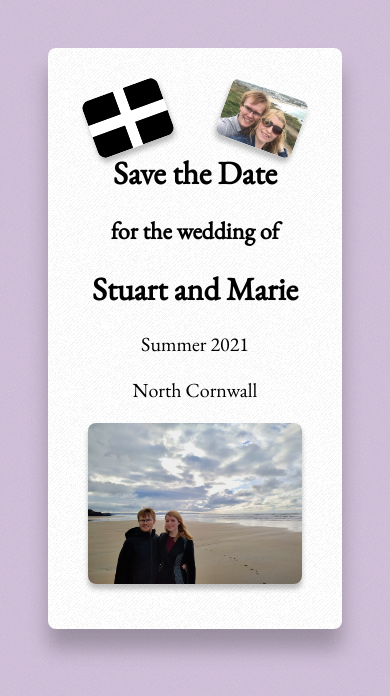
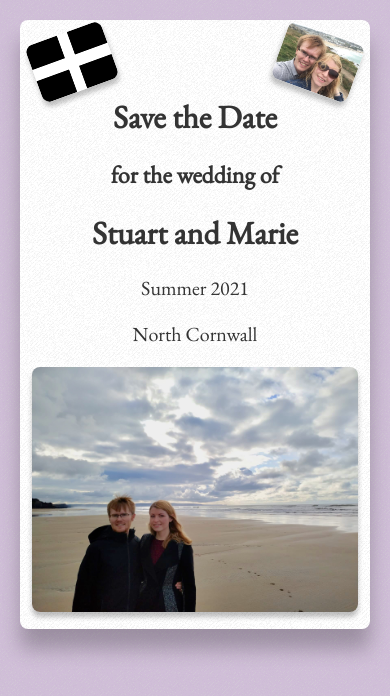
Before and after one commit to stuartgrigg/wedding-site, a plain HTML site: page index.html in a window 390 px wide. Drawn offline with nearby package versions, Linux system fonts and the light colour scheme.

Commit message:
media queries and favicon

```diff
--- a/index.html
+++ b/index.html
@@ -5,9 +5,88 @@
 <head>
     <meta charset="UTF-8">
     <meta name="viewport" content="width=device-width, initial-scale=1.0">
-    <link href="https://fonts.googleapis.com/css?family=EB+Garamond&display=block" rel="stylesheet">
-    <link rel="stylesheet" href="styles.css">
     <title>Marie and Stuart's Wedding</title>
+    <link rel=icon href=/favicon.png> <link href="https://fonts.googleapis.com/css?family=EB+Garamond&display=block"
+        rel="stylesheet">
+    <style>
+        /* Use box sizing everywhere */
+        html {
+            box-sizing: border-box;
+        }
+
+        *,
+        *:before,
+        *:after {
+            box-sizing: inherit;
+        }
+
+        body {
+            background-color: #d0bed8;
+            background-image: url(groovepaper.png);
+        }
+
+        p {
+            font-size: 20px;
+        }
+
+        .horizontal-container {
+            display: flex;
+            justify-content: center;
+            flex-direction: row;
+        }
+
+        .top-images {
+            display: flex;
+            justify-content: space-between;
+            flex-direction: row;
+        }
+
+        .top-images img {
+            width: 80px;
+            border-radius: 8px;
+            box-shadow: 0 5px 5px rgba(0, 0, 0, 0.25);
+        }
+
+        .card {
+            position: relative;
+            background-color: #fff;
+            background-image: url(groovepaper.png);
+            margin: 40px;
+            padding: 40px;
+            box-shadow: 0 20px 20px rgba(0, 0, 0, 0.25);
+            width: 360px;
+            border-radius: 8px;
+            font-family: "EB Garamond", serif;
+            font-display: block;
+            text-align: center;
+            color: #333;
+        }
+
+        @media only screen and (max-width: 600px) {
+            .card {
+                margin: 12px;
+                padding: 12px;
+            }
+        }
+
+        .top-header {
+            margin-top: 4px;
+        }
+
+        .cornwall-img {
+            transform: rotate(-20deg);
+        }
+
+        .us-cliff-img {
+            transform: rotate(20deg);
+        }
+
+        .us-beach-img {
+            width: 100%;
+            border-radius: 8px;
+            box-shadow: 0 5px 5px rgba(0, 0, 0, 0.25);
+        }
+    </style>
 </head>
 
 <body>
--- a/styles.css
+++ /dev/null
@@ -1,68 +0,0 @@
-/* Use box sizing everywhere */
-html {
-  box-sizing: border-box;
-}
-*,
-*:before,
-*:after {
-  box-sizing: inherit;
-}
-
-body {
-  background-color: #d0bed8;
-  background-image: url(groovepaper.png);
-}
-
-p {
-  font-size: 20px;
-}
-
-.horizontal-container {
-  display: flex;
-  justify-content: center;
-  flex-direction: row;
-}
-
-.top-images {
-  display: flex;
-  justify-content: space-between;
-  flex-direction: row;
-}
-
-.top-images img {
-  width: 80px;
-  border-radius: 8px;
-  box-shadow: 0 5px 5px rgba(0, 0, 0, 0.25);
-}
-
-.card {
-  position: relative;
-  background-color: #fff;
-  background-image: url(groovepaper.png);
-  margin: 40px;
-  padding: 40px 40px 40px 40px;
-  box-shadow: 0 20px 20px rgba(0, 0, 0, 0.25);
-  width: 400px;
-  border-radius: 8px;
-  font-family: "EB Garamond", serif;
-  font-display: block;
-  text-align: center;
-}
-
-.top-header {
-  margin-top: 4px;
-}
-
-.cornwall-img {
-  transform: rotate(-20deg);
-}
-
-.us-cliff-img {
-  transform: rotate(20deg);
-}
-
-.us-beach-img {
-  width: 100%;
-  border-radius: 8px;
-  box-shadow: 0 5px 5px rgba(0, 0, 0, 0.25);
-}
```
Also changed, not shown: favicon.png (added).
